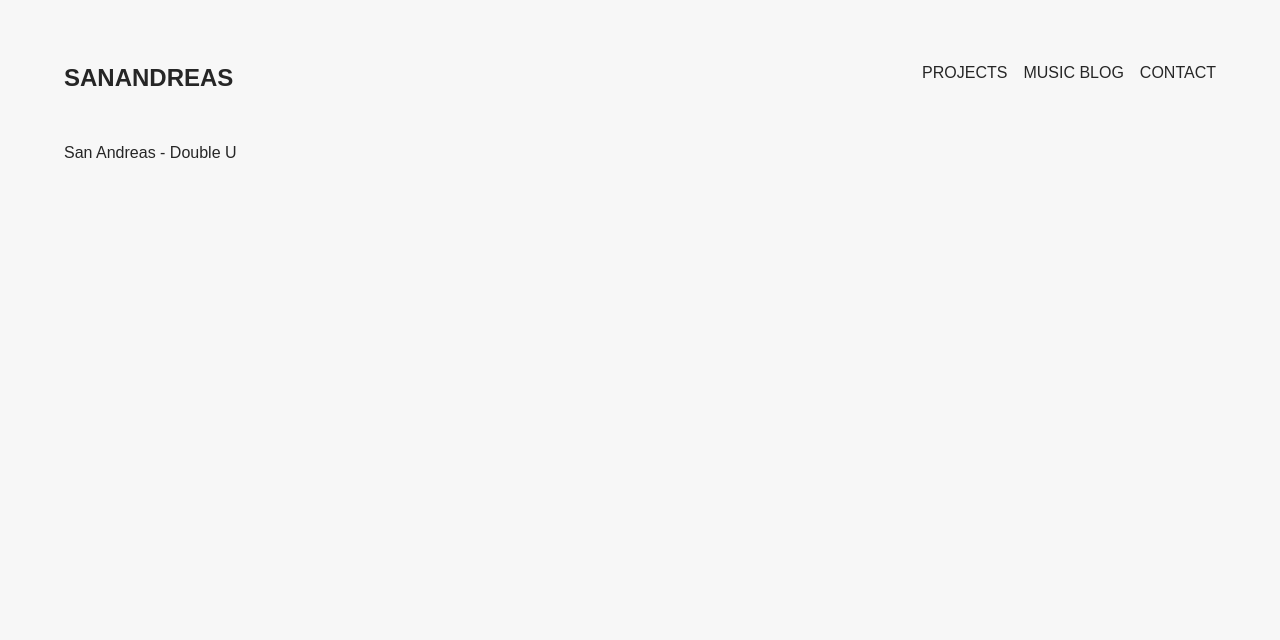
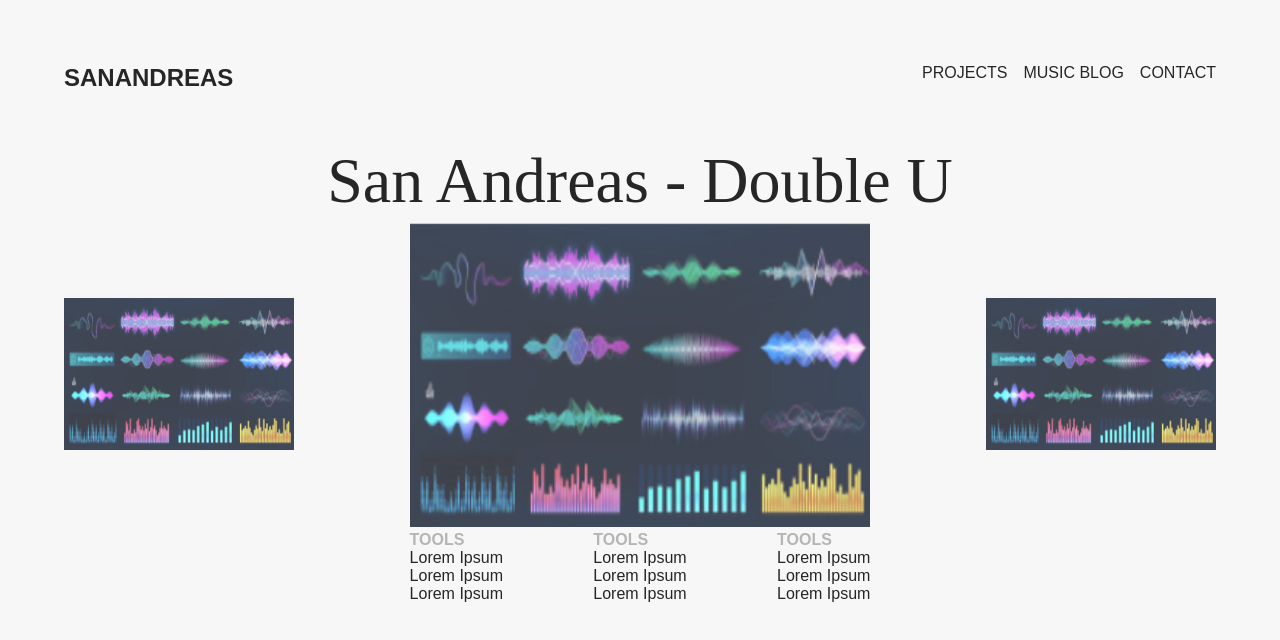
Before and after one commit to EmmAnders/sanandreas-audio-engineer, a React (Create React App) app: page /projects/1 in a window 1280 px wide. Shown: the top 640 px of the page. Built offline with nearby package versions, Linux system fonts and the light colour scheme; a web font is replaced by a local one.

Commit message:
added html

```diff
--- a/src/data/MusicProductionData.js
+++ b/src/data/MusicProductionData.js
@@ -11,7 +11,7 @@ export const MusicProductionData = [
   {
     id: 2,
     title: "San Andreas - Double U",
-    bandcampUrl:
+    embed:
       "https://w.soundcloud.com/player/?url=https%3A//api.soundcloud.com/tracks/833899528&color=%23262626&auto_play=true&hide_related=false&show_comments=true&show_user=true&show_reposts=false&show_teaser=true&visual=true",
   },
 ];
--- a/src/data/TechProjectsData.js
+++ b/src/data/TechProjectsData.js
@@ -3,25 +3,25 @@ import { v4 as uuidv4 } from "uuid";
 export const TechProjectsData = [
   {
     id: 3,
-    title: "PROJECT TITLE 1",
+    title: "MIXIM - Immersive Music Mixing",
     descShort: "LOREM IPSUM 1",
     summary:
       "At vero eos et accusamus et iusto odio dignissimos ducimus qui blanditiis praesentium voluptatum deleniti atque corrupti quos dolores et quas molestias excepturi sint occaecati cupiditate non provident, similique sunt in culpa qui officia deserunt mollitia animi, id est laborum et dolorum fuga. ",
     body:
       "At vero eos et accusamus et iusto odio dignissimos ducimus qui blanditiis praesentium voluptatum deleniti atque corrupti quos dolores et quas molestias excepturi sint occaecati cupiditate non provident, similique sunt in culpa qui officia deserunt mollitia animi, id est laborum et dolorum fuga. Et harum quidem rerum facilis est et expedita distinctio. Nam libero tempore, cum soluta nobis est eligendi optio cumque nihil impedit quo minus id quod maxime placeat facere possimus, omnis voluptas assumenda est, omnis dolor repellendus. Temporibus autem quibusdam et aut officiis debitis aut rerum necessitatibus saepe eveniet ut et voluptates repudiandae sint et molestiae non recusandae. Itaque earum rerum hic tenetur a sapiente delectus, ut aut reiciendis voluptatibus maiores alias consequatur aut perferendis doloribus asperiores repellat",
     image: "",
-    video: "",
+    embed: "https://www.youtube.com/embed/nAmuq3J_A2w",
   },
 
   {
     id: 4,
-    title: "PROJECT TITLE 2",
+    title: "Sound Scrapers",
     descShort: "LOREM IPSUM 2",
     summary:
       "At vero eos et accusamus et iusto odio dignissimos ducimus qui blanditiis praesentium voluptatum deleniti atque corrupti quos dolores et quas molestias excepturi sint occaecati cupiditate non provident, similique sunt in culpa qui officia deserunt mollitia animi, id est laborum et dolorum fuga. ",
     body:
       "At vero eos et accusamus et iusto odio dignissimos ducimus qui blanditiis praesentium voluptatum deleniti atque corrupti quos dolores et quas molestias excepturi sint occaecati cupiditate non provident, similique sunt in culpa qui officia deserunt mollitia animi, id est laborum et dolorum fuga. Et harum quidem rerum facilis est et expedita distinctio. Nam libero tempore, cum soluta nobis est eligendi optio cumque nihil impedit quo minus id quod maxime placeat facere possimus, omnis voluptas assumenda est, omnis dolor repellendus. Temporibus autem quibusdam et aut officiis debitis aut rerum necessitatibus saepe eveniet ut et voluptates repudiandae sint et molestiae non recusandae. Itaque earum rerum hic tenetur a sapiente delectus, ut aut reiciendis voluptatibus maiores alias consequatur aut perferendis doloribus asperiores repellat",
     images: [],
-    video: "",
+    video: "https://www.youtube.com/embed/3UdytvyWobA",
   },
 ];
--- a/src/index.scss
+++ b/src/index.scss
@@ -19,9 +19,10 @@ html {
 body {
   background: $bg-color-light;
   font-family: $primary-font;
-  font-weight: 400;
+  font-weight: 200;
   font-style: normal;
   font-size: 80%;
+
 
   @include desktop {
     font-size: 100%;
--- a/src/pages/ProjectDetails.jsx
+++ b/src/pages/ProjectDetails.jsx
@@ -1,4 +1,6 @@
 import { useState, useEffect } from "react";
+
+import sampleImage from "../assets/sampletwo.png";
 
 import "../scss/pages/ProjectDetails.scss";
 
@@ -9,13 +11,68 @@ const ProjectDetails = (props) => {
   const data = [...MusicProductionData, ...TechProjectsData];
 
   return (
-    <div>
+    <section className="projectDetails">
       {data.map((d) => {
         if (d.id.toString() === props.match.params.id) {
-          return <div key={d.id}>{d.title}</div>;
+          return (
+            <div key={d.id}>
+              <h1>{d.title}</h1>
+
+              <section className="images">
+                <div>
+                  <img src={sampleImage} alt="" />
+                </div>
+                <div>
+                  <img src={sampleImage} alt="" />
+                </div>
+                <div>
+                  <img src={sampleImage} alt="" />
+                </div>
+              </section>
+
+              <section className="overview">
+                <div>
+                  <h2>TOOLS</h2>
+                  <p>Lorem Ipsum</p>
+                  <p>Lorem Ipsum</p>
+                  <p>Lorem Ipsum</p>
+                </div>
+
+                <div>
+                  <h2>TOOLS</h2>
+                  <p>Lorem Ipsum</p>
+                  <p>Lorem Ipsum</p>
+                  <p>Lorem Ipsum</p>
+                </div>
+
+                <div>
+                  <h2>TOOLS</h2>
+                  <p>Lorem Ipsum</p>
+                  <p>Lorem Ipsum</p>
+                  <p>Lorem Ipsum</p>
+                </div>
+              </section>
+
+              <section className="video">
+                <iframe
+                  width="100%"
+                  height="315"
+                  src={d.embed}
+                  title="YouTube video player"
+                  frameborder="0"
+                  allow="accelerometer; autoplay; clipboard-write; encrypted-media; gyroscope; picture-in-picture"
+                  allowfullscreen
+                ></iframe>
+
+                <section className="body">
+                  <p>{d.body}</p>
+                </section>
+              </section>
+            </div>
+          );
         }
       })}
-    </div>
+    </section>
   );
 };
 
--- a/src/scss/Variables.scss
+++ b/src/scss/Variables.scss
@@ -5,7 +5,7 @@ $black-text: #262626;
 $white-text: #f7f7f7;
 
 $accent-color: #1ba68c;
-
+$headlineXL: 4rem;
 $headline: 3rem;
 $paragraph: 1rem;
 $small: 0.7rem;
@@ -16,3 +16,4 @@ $primary-font: Neue Haas Grotesk, sans-serif;
 $secondary-font: bodoni, serif;
 
 $grey: rgba(0, 0, 0, 0.5);
+$light-grey: #b5b5b5;
--- a/src/scss/pages/ProjectDetails.scss
+++ b/src/scss/pages/ProjectDetails.scss
@@ -1,2 +1,47 @@
 @import "../variables.scss";
 @import "../Mixins.scss";
+
+.projectDetails {
+  h1 {
+    font-size: $headlineXL;
+    text-align: center;
+    font-family: $secondary-font;
+    font-weight: 200;
+    width: 100%;
+    margin: 0 auto;
+  }
+
+  img {
+    width: 100%;
+    height: 100%;
+  }
+
+  .overview {
+    display: flex;
+  }
+
+  .video {
+    margin: 0 auto;
+    width: 40%;
+  }
+
+  @include tablet {
+    .images {
+      display: grid;
+      grid-template-columns: 20% 40% 20%;
+      align-items: center;
+      width: 100%;
+      grid-gap: 10%;
+    }
+
+    .overview {
+      justify-content: space-between;
+      margin: 0 auto;
+      width: 40%;
+      h2 {
+        color: $light-grey;
+        font-size: $paragraph;
+      }
+    }
+  }
+}
```
Also changed, not shown: src/assets/sampletwo.png (added).
